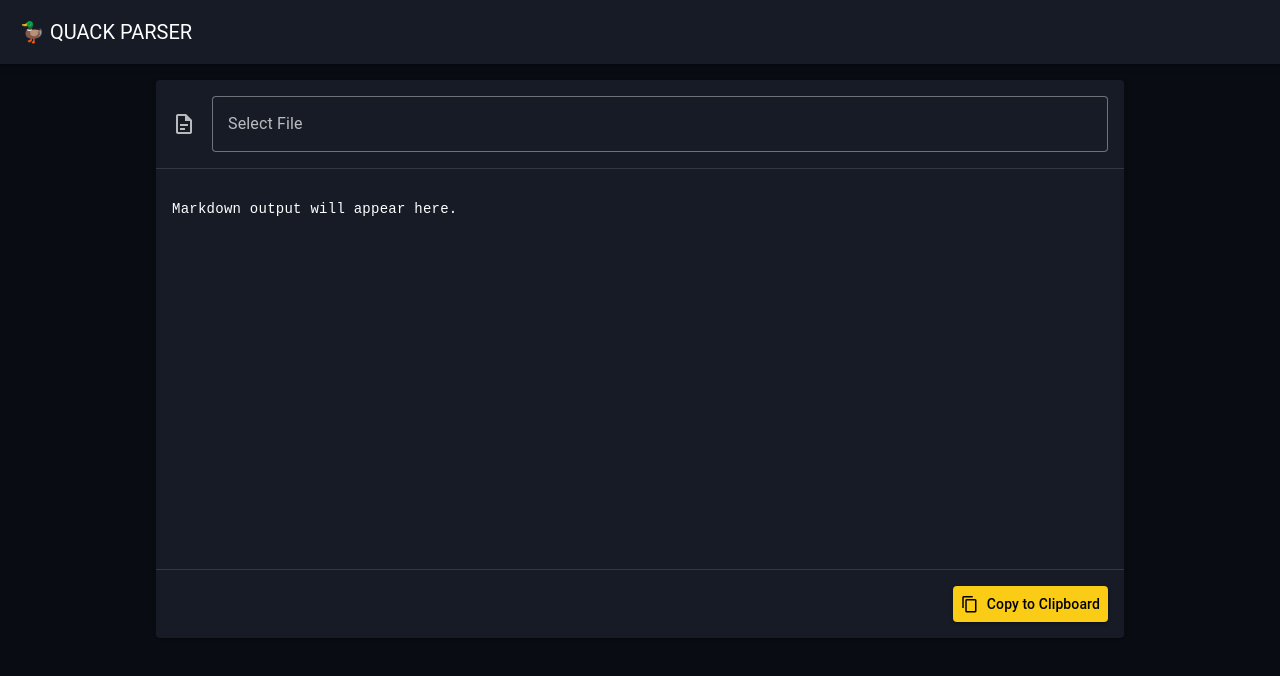
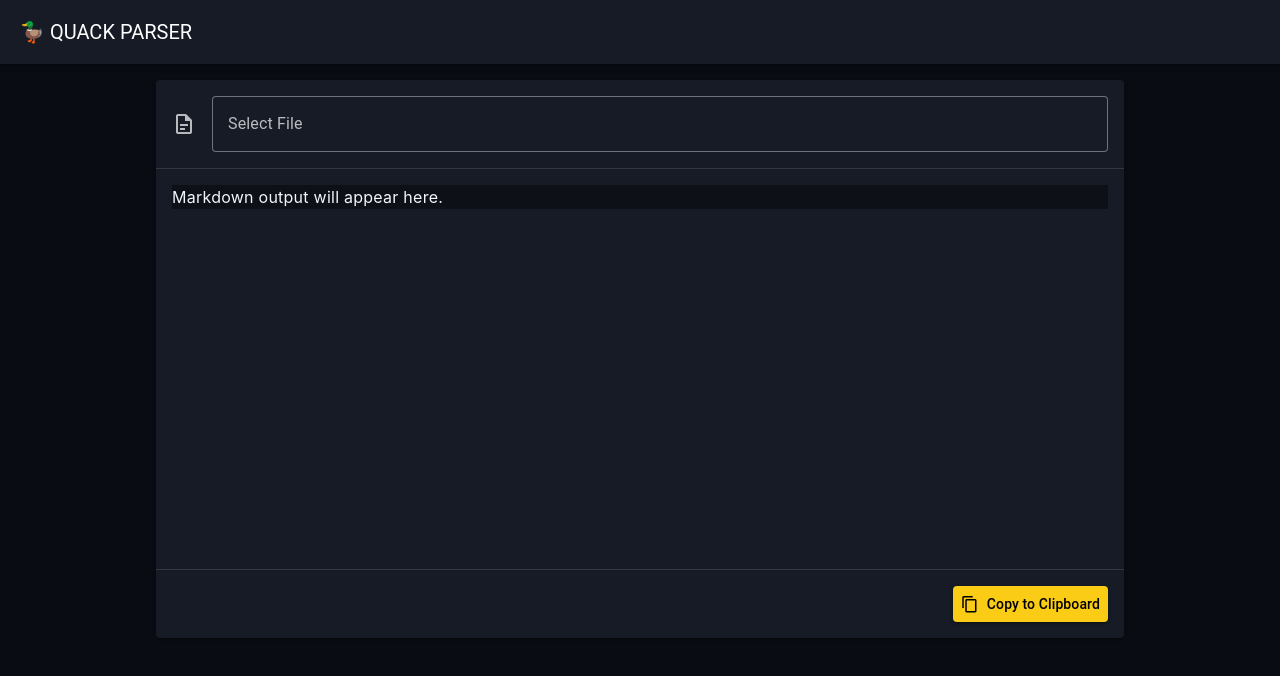
Before and after one commit to karakuri-work/quackparser, a Vue app in the folder Frontend/: page / in a window 1280 px wide. Shown: the top 676 px of the page. Built offline with nearby package versions, Linux system fonts and the light colour scheme; a small style sheet from the web is missing.

Commit message:
feat: implement markdown rendering and sanitization

```diff
--- a/Frontend/package.json
+++ b/Frontend/package.json
@@ -15,6 +15,9 @@
   "dependencies": {
     "@fontsource/roboto": "^5.2.10",
     "@mdi/font": "7.4.47",
+    "dompurify": "^3.4.17",
+    "github-markdown-css": "^5.9.0",
+    "markdown-it": "^15.0.3",
     "pinia": "^3.0.4",
     "vue": "^3.5.30",
     "vue-i18n": "^11.3.0",
@@ -23,6 +26,8 @@
   },
   "devDependencies": {
     "@tsconfig/node22": "^22.0.5",
+    "@types/dompurify": "^3.0.5",
+    "@types/markdown-it": "^14.2.0",
     "@types/node": "^24.12.0",
     "@vitejs/plugin-vue": "^6.0.5",
     "@vue/tsconfig": "^0.9.0",
--- a/Frontend/src/components/useConversion.ts
+++ b/Frontend/src/components/useConversion.ts
@@ -1,5 +1,7 @@
 import { ref } from "vue";
-import type { Ref } from "vue";
+import MarkdownIt from "markdown-it";
+import DOMPurify from "dompurify";
+import "github-markdown-css/github-markdown-dark.css";
 
 interface ConvertResponse {
   success: boolean;
@@ -9,12 +11,14 @@ interface ConvertResponse {
 
 export function useConversion() {
   const markdownContent = ref("Markdown output will appear here.");
-  const isLoading = ref(false);
+  const handleFileUpload = async (file: File | File[]) => {
+    const API_URL = "http://localhost:8000/convert";
+    const markdownIt = new MarkdownIt({
+      html: false,
+      linkify: false,
+      breaks: true,
+    });
 
-  const API_URL = "http://127.0.0.1:8000/convert";
-
-  const handleFileUpload = async (file: File | File[]) => {
-    isLoading.value = true;
     markdownContent.value = "Processing your file...";
 
     try {
@@ -39,17 +43,17 @@ export function useConversion() {
         return;
       }
 
-      markdownContent.value = data.markdown || "";
+      const rawHtml = markdownIt.render(data.markdown || "");
+      const sanitizeHtml = DOMPurify.sanitize(rawHtml);
+
+      markdownContent.value = sanitizeHtml;
     } catch (error) {
       markdownContent.value = `Error: ${(error as Error).message}`;
-    } finally {
-      isLoading.value = false;
     }
   };
 
   return {
     markdownContent,
-    isLoading,
     handleFileUpload,
   };
 }
--- a/Frontend/src/pages/index.vue
+++ b/Frontend/src/pages/index.vue
@@ -15,9 +15,7 @@
           </v-card-text>
           <v-divider></v-divider>
           <v-card-text class="overflow-auto" style="height: 400px">
-            <div>
-              <pre>{{ markdownContent }}</pre>
-            </div>
+            <div class="markdown-body" v-html="markdownContent"></div>
           </v-card-text>
           <v-divider></v-divider>
           <v-card-actions class="pa-4">
@@ -37,5 +35,5 @@
 
 <script lang="ts" setup>
 import { useConversion } from "../components/useConversion";
-const { markdownContent, isLoading, handleFileUpload } = useConversion();
+const { markdownContent, handleFileUpload } = useConversion();
 </script>
```
Also changed, not shown: 1 other file (tests, documents, lock files or other folders).
